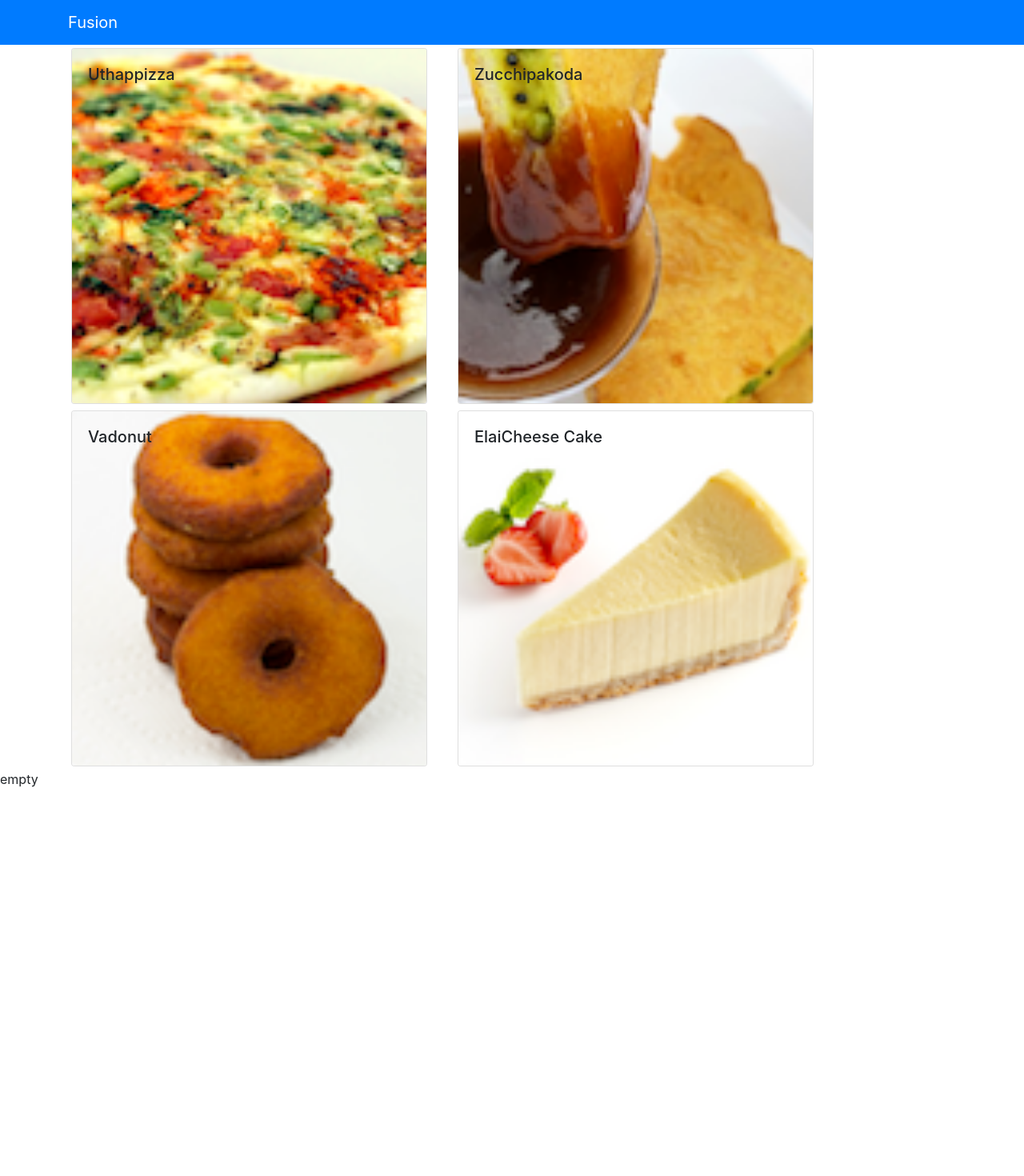
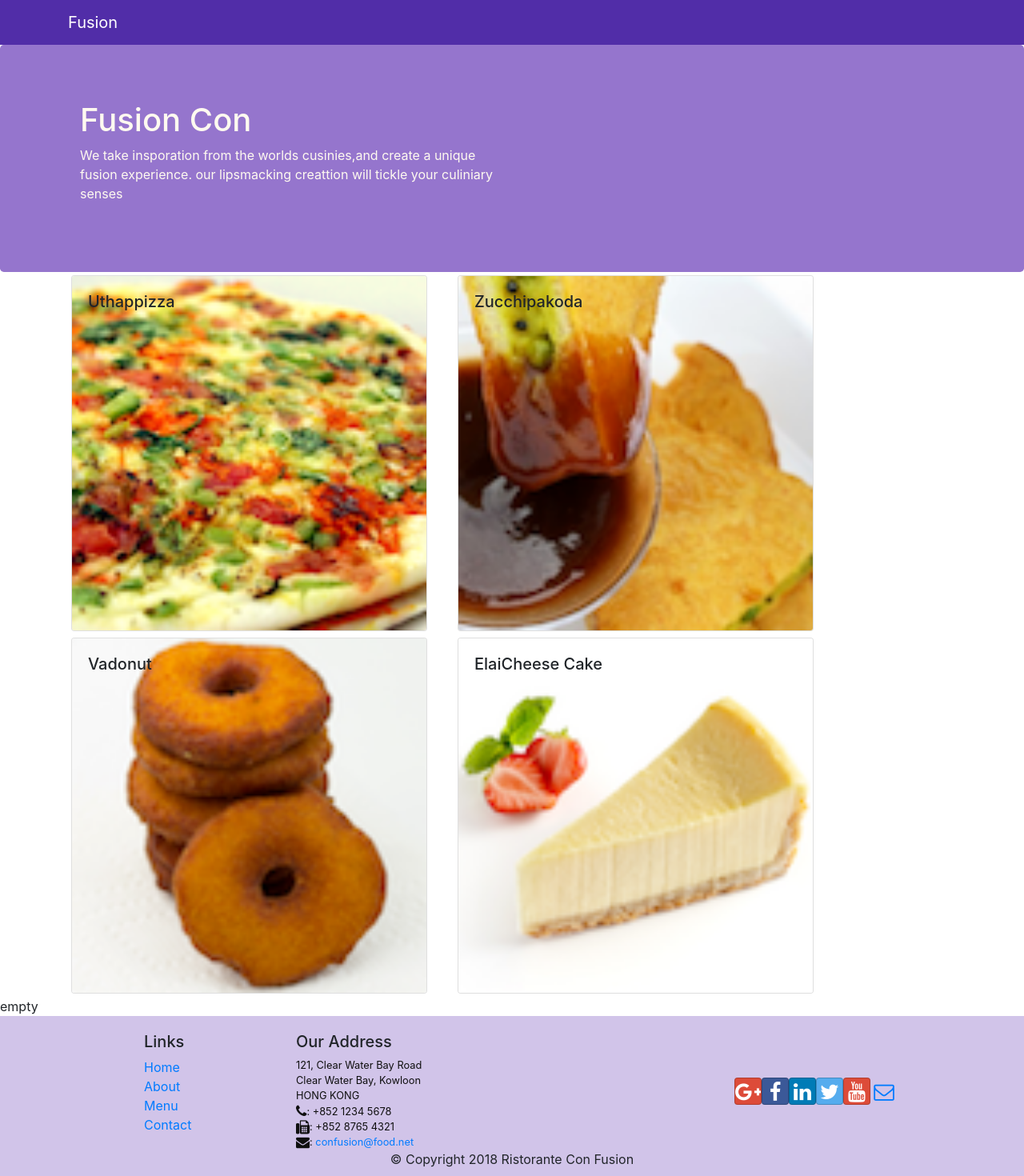
Before and after one commit to mumerasghar/FoodWay, a React (Create React App) app: page / in a window 1280 px wide. Shown: the top 1470 px of the page at 80% size. Before the commit the page ends 986 px from the top, so only its background shows below. Built offline with nearby package versions, Linux system fonts and the light colour scheme.

Commit message:
Header and footer

```diff
--- a/package.json
+++ b/package.json
@@ -7,6 +7,8 @@
     "@testing-library/react": "^11.1.0",
     "@testing-library/user-event": "^12.1.10",
     "bootstrap": "4.0.0",
+    "bootstrap-social": "5.1.1",
+    "font-awesome": "^4.7.0",
     "react": "^17.0.1",
     "react-dom": "^17.0.1",
     "react-popper": "0.9.2",
--- a/src/App.css
+++ b/src/App.css
@@ -1,38 +1,33 @@
-.App {
-  text-align: center;
+.row-header{
+  margin:0px auto;
+  padding:0px auto;
 }
 
-.App-logo {
-  height: 40vmin;
-  pointer-events: none;
+.row-content {
+  margin:0px auto;
+  padding: 50px 0px 50px 0px;
+  border-bottom: 1px ridge;
+  min-height:400px;
 }
 
-@media (prefers-reduced-motion: no-preference) {
-  .App-logo {
-    animation: App-logo-spin infinite 20s linear;
-  }
+.footer{
+  background-color: #D1C4E9;
+  margin:0px auto;
+  padding: 20px 0px 20px 0px;
+}
+.jumbotron {
+  padding:70px 30px 70px 30px;
+  margin:0px auto;
+  background: #9575CD ;
+  color:floralwhite;
 }
 
-.App-header {
-  background-color: #282c34;
-  min-height: 100vh;
-  display: flex;
-  flex-direction: column;
-  align-items: center;
-  justify-content: center;
-  font-size: calc(10px + 2vmin);
-  color: white;
+address{
+  font-size:80%;
+  margin:0px;
+  color:#0f0f0f;
 }
 
-.App-link {
-  color: #61dafb;
+.navbar-dark {
+  background-color: #512DA8;
 }
-
-@keyframes App-logo-spin {
-  from {
-    transform: rotate(0deg);
-  }
-  to {
-    transform: rotate(360deg);
-  }
-}
--- a/src/components/DishDetailComponent.js
+++ b/src/components/DishDetailComponent.js
@@ -1,12 +1,9 @@
-import React, { Component } from 'react'
+import React from 'react'
 import { Card, CardImg, CardText, CardBody, CardTitle } from 'reactstrap'
 
-class DishDetail extends Component {
-
-    render() {
-
-        let item;
-        if (this.props.item == null) {
+function DishDetail(props) {
+    console.log("remder mehtod of dish detail component")
+    if (props.item == null) {
         return (
             <div>empty</div>
 
@@ -14,15 +11,13 @@
     } else {
         return (
             <Card>
-                    <CardImg width="100%" src={this.props.item.image} alt={this.props.item.name}></CardImg>
+                <CardImg width="100%" src={props.item.image} alt={props.item.name}></CardImg>
                 <CardBody>
-                        <CardTitle>{this.props.item.name}</CardTitle>
-                        <CardText>{this.props.item.description}</CardText>
+                    <CardTitle>{props.item.name}</CardTitle>
+                    <CardText>{props.item.description}</CardText>
                 </CardBody>
             </Card>
         )
     }
 }
-}
-
 export default DishDetail
--- /dev/null
+++ b/src/components/FooterComponent.js
@@ -0,0 +1,50 @@
+import React from 'react';
+
+function Footer(props) {
+    return (
+        <div className="footer">
+            <div className="container">
+                <div className="row justify-content-center">
+                    <div className="col-4 offset-1 col-sm-2">
+                        <h5>Links</h5>
+                        <ul className="list-unstyled">
+                            <li><a href="#">Home</a></li>
+                            <li><a href="#">About</a></li>
+                            <li><a href="#">Menu</a></li>
+                            <li><a href="contactus.html">Contact</a></li>
+                        </ul>
+                    </div>
+                    <div className="col-7 col-sm-5">
+                        <h5>Our Address</h5>
+                        <address>
+                            121, Clear Water Bay Road<br />
+		              Clear Water Bay, Kowloon<br />
+		              HONG KONG<br />
+                            <i className="fa fa-phone fa-lg"></i>: +852 1234 5678<br />
+                            <i className="fa fa-fax fa-lg"></i>: +852 8765 4321<br />
+                            <i className="fa fa-envelope fa-lg"></i>: <a href="mailto:confusion@food.net">
+                                confusion@food.net</a>
+                        </address>
+                    </div>
+                    <div className="col-12 col-sm-4 align-self-center">
+                        <div className="text-center">
+                            <a className="btn btn-social-icon btn-google" href="http://google.com/+"><i className="fa fa-google-plus"></i></a>
+                            <a className="btn btn-social-icon btn-facebook" href="http://www.facebook.com/profile.php?id="><i className="fa fa-facebook"></i></a>
+                            <a className="btn btn-social-icon btn-linkedin" href="http://www.linkedin.com/in/"><i className="fa fa-linkedin"></i></a>
+                            <a className="btn btn-social-icon btn-twitter" href="http://twitter.com/"><i className="fa fa-twitter"></i></a>
+                            <a className="btn btn-social-icon btn-google" href="http://youtube.com/"><i className="fa fa-youtube"></i></a>
+                            <a className="btn btn-social-icon" href="mailto:"><i className="fa fa-envelope-o"></i></a>
+                        </div>
+                    </div>
+                </div>
+                <div className="row justify-content-center">
+                    <div className="col-auto">
+                        <p>© Copyright 2018 Ristorante Con Fusion</p>
+                    </div>
+                </div>
+            </div>
+        </div>
+    )
+}
+
+export default Footer;
--- /dev/null
+++ b/src/components/HeaderComponent.js
@@ -0,0 +1,33 @@
+import React, { Component } from 'react'
+import { Navbar, NavbarBrand, Jumbotron } from 'reactstrap'
+import '../App.css'
+class Header extends Component {
+
+    render() {
+
+        return (
+            <React.Fragment>
+                <Navbar dark>
+                    <div className="container">
+                        <NavbarBrand href="/">Fusion</NavbarBrand>
+                    </div>
+                </Navbar>
+
+                <Jumbotron>
+                    <div className="container">
+                        <div className="row row-header">
+                            <div className="col-12 col-sm-6">
+                                <h1>Fusion Con</h1>
+                                <p>We take insporation from the worlds cusinies,and create a unique fusion experience. our lipsmacking creattion will tickle your culiniary senses </p>
+                            </div>
+                        </div>
+
+                    </div>
+                </Jumbotron>
+            </React.Fragment>
+        )
+    }
+
+}
+
+export default Header
--- a/src/components/MainComponent.js
+++ b/src/components/MainComponent.js
@@ -1,9 +1,9 @@
-import { Navbar, NavbarBrand } from 'reactstrap'
 import Menu from './MenuComponent'
 import { Component } from 'react';
 import { DISHES } from '../shared/dishes'
 import DishDetail from './DishDetailComponent'
-
+import Header from './HeaderComponent'
+import Footer from './FooterComponent'
 class Main extends Component {
 
     constructor(props) {
@@ -22,15 +22,13 @@
 
     render() {
         return (
+
             <div className="App">
-                <Navbar dark color="primary">
-                    <div className="container">
-                        <NavbarBrand href="/">Fusion</NavbarBrand>
-                    </div>
-                </Navbar>
+                <Header></Header>
                 <Menu dishes={this.state.dishes}
                     onClick={(itemId) => this.handleClick(itemId)} />
                 <DishDetail item={this.state.dishes.filter((item) => item.id === this.state.selectedDish)[0]} />
+                <Footer />
             </div>
         );
     }
--- a/src/components/MenuComponent.js
+++ b/src/components/MenuComponent.js
@@ -1,24 +1,27 @@
-import React, { Component } from 'react'
+import React from 'react'
 import { Card, CardImg, CardImgOverlay, CardTitle } from 'reactstrap'
 
-class Menu extends Component {
-
-    render() {
-
-        const menu = this.props.dishes.map(item => {
+function RenderMenuITem({ item, onClick }) {
 
     return (
-                <div key={item.id} className="col-12 col-md-5 m-1">
-                    <Card onClick={() => this.props.onClick(item.id)}>
+        <Card onClick={() => onClick(item.id)}>
             <CardImg width="100%" src={item.image} alt={item.name}></CardImg>
             <CardImgOverlay >
                 <CardTitle>{item.name}</CardTitle>
             </CardImgOverlay>
         </Card>
+    )
+}
+
+const Menu = (props) => {
+    const menu = props.dishes.map(item => {
+
+        return (
+            <div key={item.id} className="col-12 col-md-5 m-1">
+                <RenderMenuITem item={item} onClick={()=>props.onClick(item.id)} />
             </div >
         )
     })
-
     return (
 
         <div className="container" >
@@ -28,6 +31,6 @@
         </div>
     )
 }
-}
+
 
 export default Menu;
--- a/src/index.js
+++ b/src/index.js
@@ -4,7 +4,8 @@
 import './index.css';
 import App from './App';
 import reportWebVitals from './reportWebVitals';
-
+import 'font-awesome/css/font-awesome.min.css'
+import 'bootstrap-social/bootstrap-social.css'
 ReactDOM.render(
   <React.StrictMode>
     <App />
```
Also changed, not shown: 1 other file (tests, documents, lock files or other folders). Lines whose indentation alone changed are shown as unchanged.
